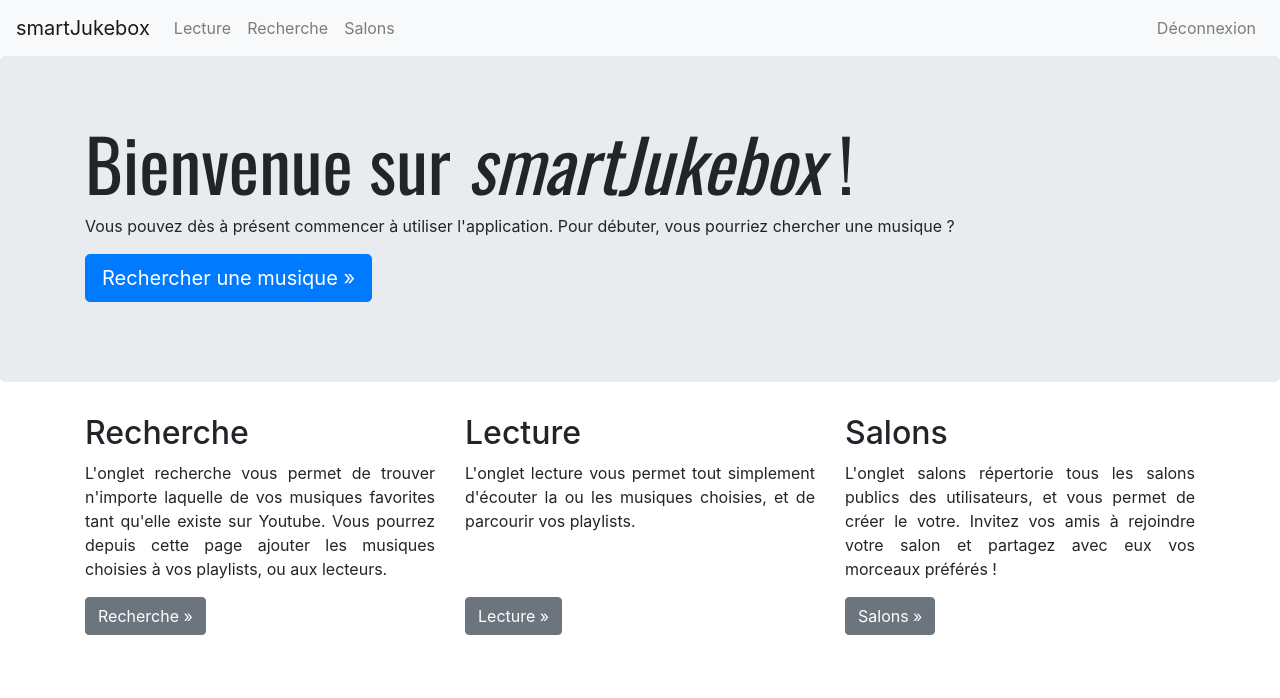
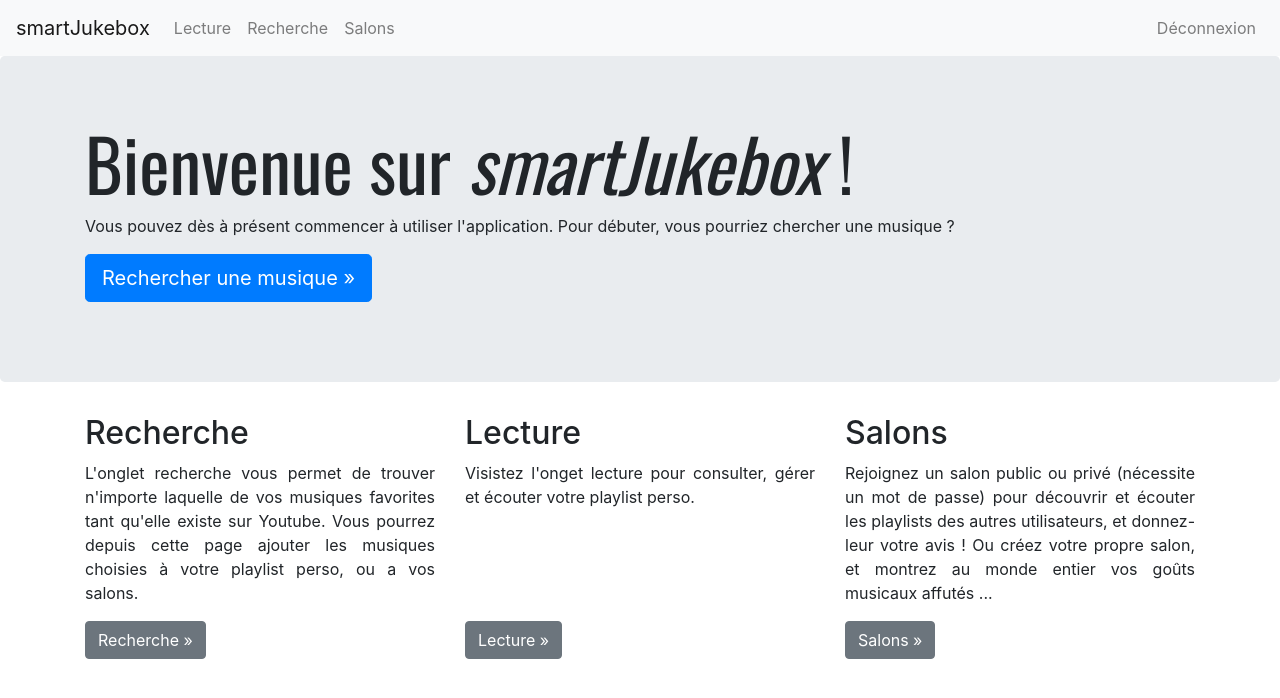
Before and after one commit to gfloret/ProgWeb, an Angular app in the folder smartJukebox/: page /home in a window 1280 px wide. Shown: the top 698 px of the page. Built offline with nearby package versions, Linux system fonts and the light colour scheme; sample sign-in values are in the browser's storage.

Commit message:
Mise à jour description projet + pages d'accueil

```diff
--- a/smartJukebox/src/app/auth/auth.component.html
+++ b/smartJukebox/src/app/auth/auth.component.html
@@ -1,7 +1,7 @@
 <div class="position-relative overflow-hidden p-3 p-md-5 m-md-3 text-center bg-light">
     <div class="col-md-5 p-lg-5 mx-auto my-5">
       <h1 class="display-4 font-weight-normal"><em>smartJukebox</em></h1>
-      <p class="lead font-weight-normal"><em>smartJukebox</em> est un outil en ligne qui vous permet de rechercher des musiques Youtube ou Spotify et de constituer des playlists. Envoyez vos playlists depuis votre téléphone vers votre ordinateur, puis créez ou rejoingez des salons pour partager vos musiques avec d'autres utilisateurs ! </p>
+      <p class="lead font-weight-normal"><em>smartJukebox</em> est un outil en ligne qui vous permet de rechercher des musiques sur Youtube et de les enregistrer dans des playlists. Créez ou rejoingnez des salons pour partager vos playlists, voir celles des autres utilisateurs, et donner votre avis dans le chat ! </p>
       <a class="btn btn-outline-info" routerLink="/auth/signup" routerLinkActive="active">Commencer !</a>
     </div>
     <div class="product-device box-shadow d-none d-md-block"></div>
--- a/smartJukebox/src/app/home/home.component.html
+++ b/smartJukebox/src/app/home/home.component.html
@@ -12,15 +12,15 @@
       <div class="row">
         <div class="col-md-4">
           <h2>Recherche</h2>
-          <p align="justify">L'onglet recherche vous permet de trouver n'importe laquelle de vos musiques favorites tant qu'elle existe sur Youtube. Vous pourrez depuis cette page ajouter les musiques choisies à vos playlists, ou aux lecteurs.</p>
+          <p align="justify">L'onglet recherche vous permet de trouver n'importe laquelle de vos musiques favorites tant qu'elle existe sur Youtube. Vous pourrez depuis cette page ajouter les musiques choisies à votre playlist perso, ou a vos salons.</p>
         </div>
         <div class="col-md-4">
           <h2>Lecture</h2>
-          <p align="justify">L'onglet lecture vous permet tout simplement d'écouter la ou les musiques choisies, et de parcourir vos playlists.</p>
+          <p align="justify">Visistez l'onget lecture pour consulter, gérer et écouter votre playlist perso.</p>
         </div>
         <div class="col-md-4">
           <h2>Salons</h2>
-          <p align="justify">L'onglet salons répertorie tous les salons publics des utilisateurs, et vous permet de créer le votre. Invitez vos amis à rejoindre votre salon et partagez avec eux vos morceaux préférés !</p>
+          <p align="justify">Rejoignez un salon public ou privé (nécessite un mot de passe) pour découvrir et écouter les playlists des autres utilisateurs, et donnez-leur votre avis ! Ou créez votre propre salon, et montrez au monde entier vos goûts musicaux affutés ...</p>
         </div>
       </div>
 
```
Also changed, not shown: 1 other file (tests, documents, lock files or other folders).
